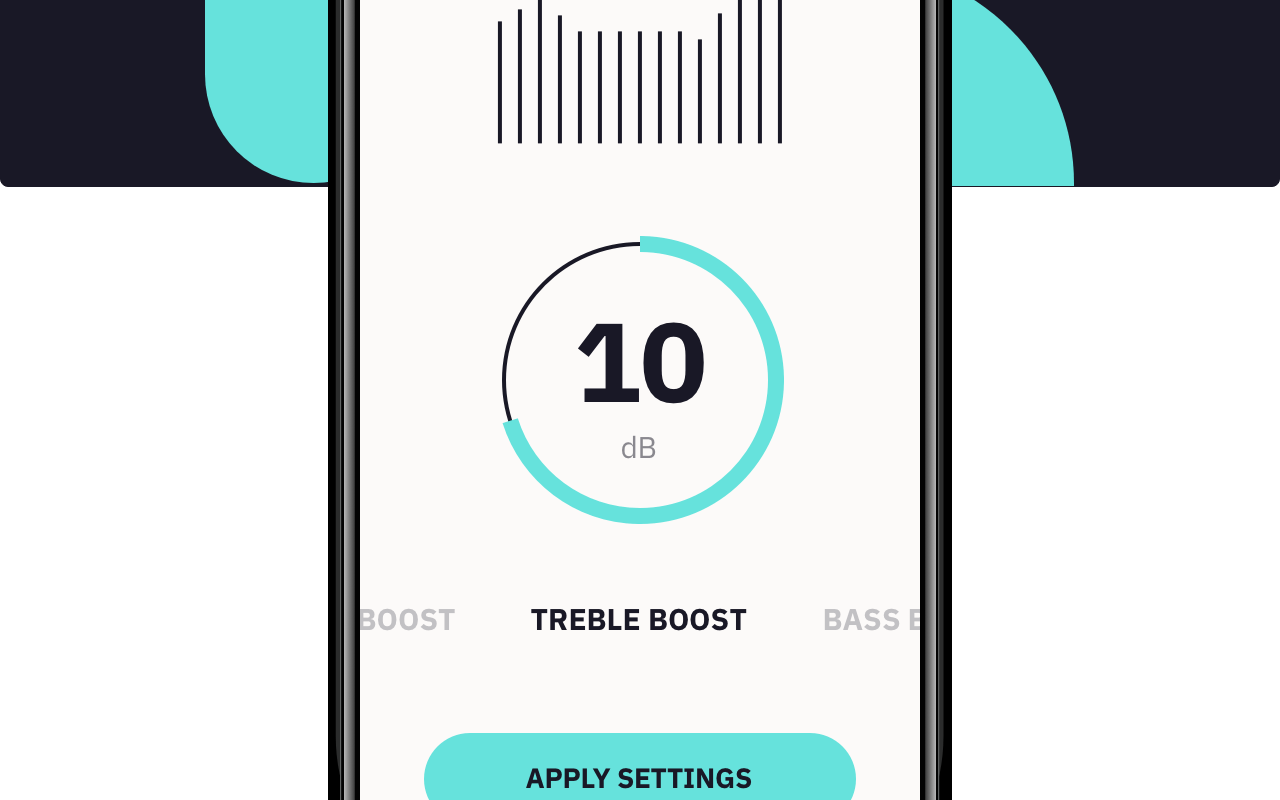
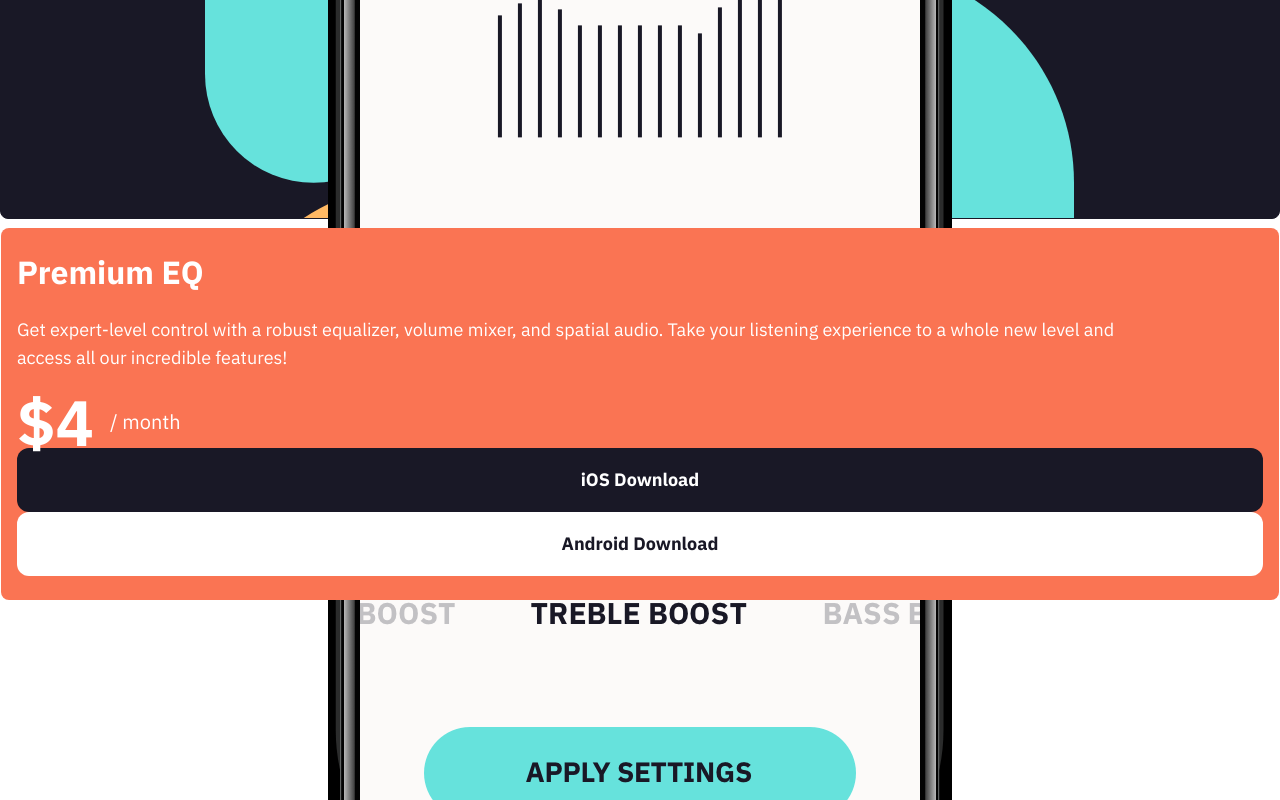
Before and after one commit to sazzad88/front-end-mentor, a plain HTML site: page equalizer-landing-page/index.html in a window 1280 px wide. Shown: the part 978-1778 px from the top of the page. Drawn offline with Linux system fonts and the light colour scheme.

Commit message:
buttons added

```diff
--- a/equalizer-landing-page/css/style.scss
+++ b/equalizer-landing-page/css/style.scss
@@ -6,6 +6,7 @@
 
 :root {
     --primary-clr: #191826;
+    --orange-clr: #FA7453;
     --white-clr: rgba(255, 255, 255, 1);
 }
 
@@ -20,6 +21,29 @@ body {
 
 img {
     width: 100%;
+}
+
+.btn {
+    padding: 1rem;
+    display: flex;
+    justify-content: center;
+    align-items: center;
+    font-size: 18px;
+    font-style: normal;
+    font-weight: 700;
+    line-height: 32px;
+    flex-wrap: wrap;
+    border-radius: 12px;
+
+    &.btn-dark {
+        background-color: var(--primary-clr);
+        color: var(--white-clr);
+    }
+
+    &.btn-white {
+        background-color: var(--white-clr);
+        color: var(--primary-clr);
+    }
 }
 
 header {
@@ -41,7 +65,7 @@ header {
         letter-spacing: -0.455px;
     }
 
-    .subtitle {
+    .description {
         padding: 1rem 1.5rem;
         line-height: 26px;
     }
@@ -55,7 +79,7 @@ main {
     background-position: top -1% center;
     background-size: 68% auto;
     border-radius: 8px;
-    min-height: 28rem;
+    min-height: 30rem;
     position: relative;
     margin-top: 12rem;
 
@@ -65,4 +89,49 @@ main {
         top: -20%;
         transform: translateX(-50%);
     }
+
+    .plan {
+        position: absolute;
+        left: 0;
+        bottom: -80%;
+        width: 100%;
+        background-color: var(--orange-clr);
+        border-radius: 8px;
+        color: var(--white-clr);
+        padding: 1.5rem 1rem;
+
+        .title {
+            font-weight: 700;
+            font-size: 2rem;
+            line-height: 40px;
+        }
+
+        .description {
+            font-size: 18px;
+            line-height: 28px;
+            max-width: 90%;
+        }
+
+        .title+.description {
+            margin: 1.5rem 0;
+        }
+
+        .price {
+            display: flex;
+            align-items: center;
+            font-size: 20px;
+            line-height: 32px;
+            gap: 1rem;
+
+            .amount {
+                font-size: 64px;
+                font-weight: 700;
+                line-height: 52px;
+            }
+        }
+
+
+        .buttons {}
+    }
+
 }
--- a/equalizer-landing-page/index.html
+++ b/equalizer-landing-page/index.html
@@ -24,7 +24,7 @@
     <div class="title">
       We make your music sound extraordinary.
     </div>
-    <div class="subtitle">
+    <div class="description">
       A system audio equalizer specifically designed for Android and iOS. Freely tune the way your music sounds with a
       professional grade parametric EQ & volume mixer. Control bass, mids, treble, gain control, reverb, and more!
     </div>
@@ -34,6 +34,31 @@
     <div class="phone" role="contentinfo">
       <img src="./images/illustration-app.png" />
     </div>
+
+    <div class="plan" role="contentinfo">
+      <div class="title" role="heading">
+        Premium EQ
+      </div>
+      <div class="description" role="heading">
+        Get expert-level control with a robust equalizer, volume mixer, and spatial audio. Take your listening
+        experience to a whole new level and access all our incredible features!
+      </div>
+      <div class="price">
+        <span class="amount">
+          $4
+        </span>
+        <span>/ month</span>
+      </div>
+
+      <div class="actions">
+        <div class="btn btn-dark">
+          iOS Download
+        </div>
+        <div class="btn btn-white">
+          Android Download
+        </div>
+      </div>
+    </div>
   </main>
 </body>
 
```
Also changed, not shown: equalizer-landing-page/css/style.css.
